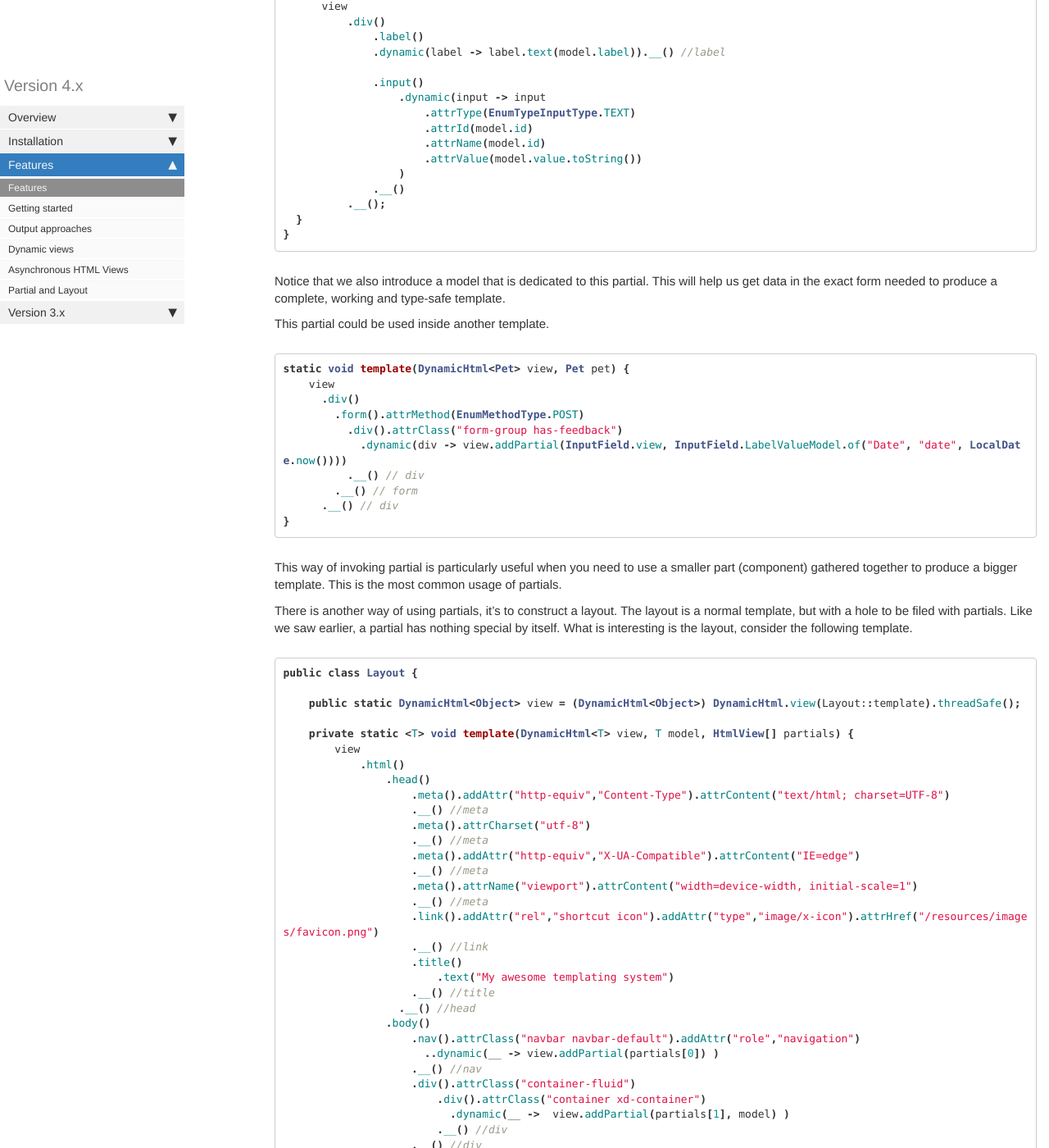
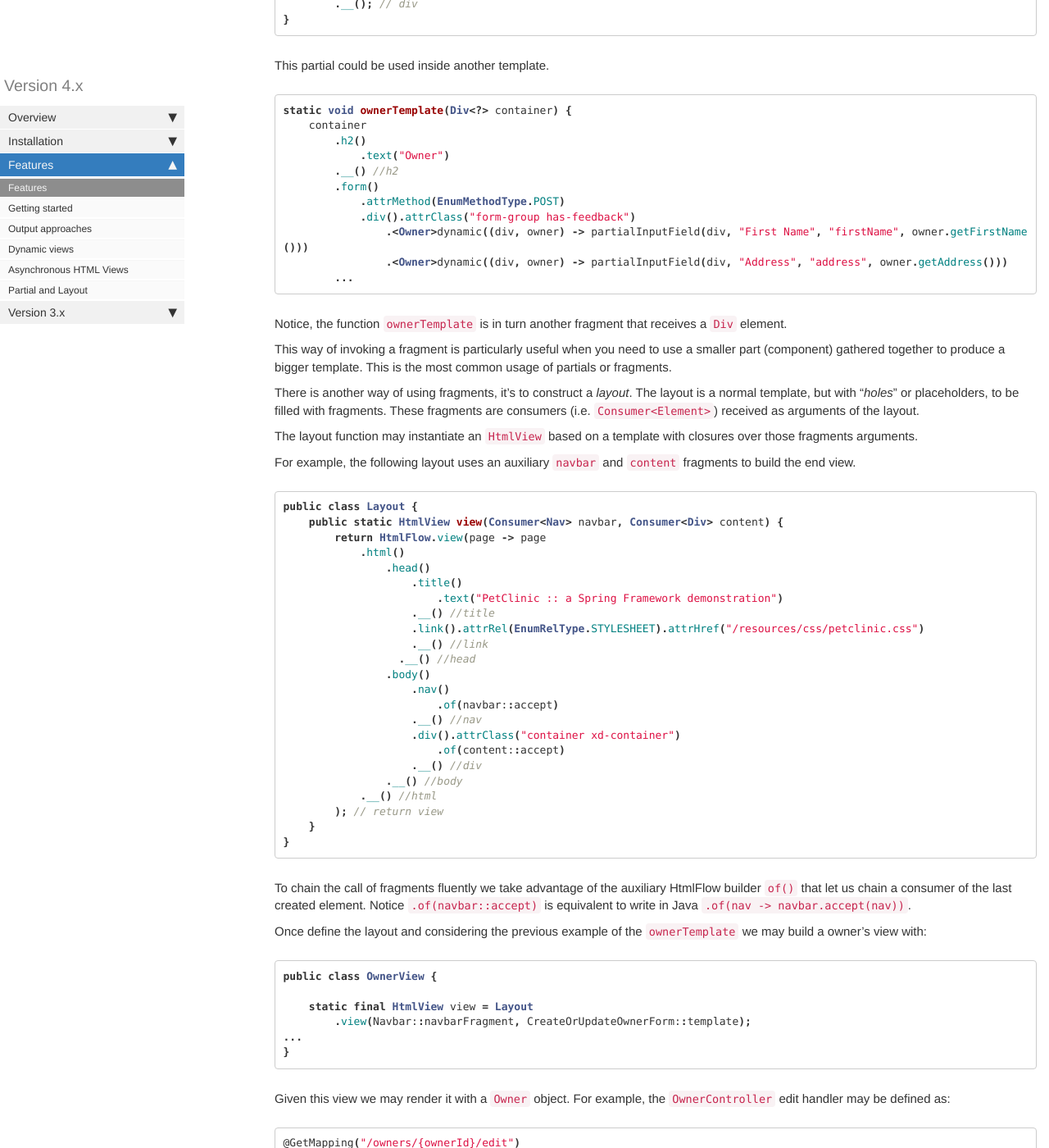
Before and after one commit to fmcarvalho/mydoctheme, a Jekyll site: the page built from pages/htmlflow/features.md, in a window 1280 px wide and 1400 px high, scrolled down 4702 px. Shown: the whole window at 82% size. Built offline with Jekyll 4.4.1, drawn with Linux system fonts in a browser that asks for light colours; comment, search, counter and statistics services are not loaded; some of the changed text lies outside the part shown.

Commit message:
Change the approach for using partials in API 4.x.

````diff
--- a/pages/htmlflow/features.md
+++ b/pages/htmlflow/features.md
@@ -257,133 +257,120 @@ HtmlFlow _await_ feature works regardless the type of asynchronous model and can
 any kind of asynchronous API.
 
 
-## Partial and Layout
+## Layout and partial views (aka _fragments_)
 
-HtmlFlow also enables the use of partial HTML blocks inside a template function.
+HtmlFlow also enables the use of partial HTML blocks inside a template function, also know as _fragments_.
 This is useful whenever you want to reuse the same template with different HTML fragments.
 
-The partial is constructed just like any template. Consider the following, which create a template, for a div containing a label and an input.
+A fragment is constructed just like any template, that is a consumer of an HTML element.
+Whereas a view template receives an `HtmlPage` corresponding the root element, a fragment template
+may receive any kind of HTML element.
+But, instead of a specific functional interface `HtmlTemlate` used for views, a fragment
+is defined with the standard `Consumer<T>` where `T` is the type of the parent element.
+For example, a fragment for a footer may be defined by a `Consumer<Footer>`.
+
+The fragment template may receive additional arguments for auxiliary model objects (i.e. context objects).
+
+Consider the following example from [Spring Petclinic](https://github.com/xmlet/spring-petclinic),
+which creates a fragment for a `div` containing a `label` and an `input`.
 
 ```java
-public class InputField {
-  public static class LabelValueModel {
-        final String label;
-        final String id;
-        final Object value;
-
-        private LabelValueModel(String label, String id, Object value) {
-            this.label = label;
-            this.id = id;
-            this.value = value;
-        }
-
-        public static LabelValueModel of(String label, String id,  Object value) {
-            return new LabelValueModel(label, id, value);
-        }
-    }
-
-  public static HtmlView<LabelValueModel> view = DynamicHtml.view(InputField::template);
-
-  static void template(DynamicHtml<LabelValueModel> view, LabelValueModel model) {
-      view
-          .div()
-              .label()
-              .dynamic(label -> label.text(model.label)).__() //label
-
-              .input()
-                  .dynamic(input -> input
-                      .attrType(EnumTypeInputType.TEXT)
-                      .attrId(model.id)
-                      .attrName(model.id)
-                      .attrValue(model.value.toString())
-                  )
-              .__()
-          .__();
-  }
+static void partialInputField(Div<?> container, String label, String id, Object value) {
+    container
+        .div().attrClass("form-group")
+            .label()
+                .text(label)
+            .__() //label
+            .input()
+                .attrClass("form-control")
+                .attrType(EnumTypeInputType.TEXT)
+                .attrId(id)
+                .attrName(id)
+                .attrValue(value.toString())
+            .__() // input
+        .__(); // div
 }
 ```
-Notice that we also introduce a model that is dedicated to this partial.
-This will help us get data in the exact form needed to produce a complete, working and type-safe template.
 
 This partial could be used inside another template.
 
 ```java
-static void template(DynamicHtml<Pet> view, Pet pet) {
-    view
-      .div()
-        .form().attrMethod(EnumMethodType.POST)
-          .div().attrClass("form-group has-feedback")
-            .dynamic(div -> view.addPartial(InputField.view, InputField.LabelValueModel.of("Date", "date", LocalDate.now())))
-          .__() // div
-        .__() // form
-      .__() // div
-}
+static void ownerTemplate(Div<?> container) {
+    container
+        .h2()
+            .text("Owner")
+        .__() //h2
+        .form()
+            .attrMethod(EnumMethodType.POST)
+            .div().attrClass("form-group has-feedback")
+                .<Owner>dynamic((div, owner) -> partialInputField(div, "First Name", "firstName", owner.getFirstName()))
+                .<Owner>dynamic((div, owner) -> partialInputField(div, "Address", "address", owner.getAddress()))
+        ...
 ```
 
-This way of invoking partial is particularly useful when you need to use a smaller part (component) gathered together to produce a bigger template.
-This is the most common usage of partials.
+Notice, the function `ownerTemplate` is in turn another fragment that receives a `Div` element.
 
-There is another way of using partials, it's to construct a layout. The layout is a normal template, but with a hole to be filed with partials.
-Like we saw earlier, a partial has nothing special by itself. What is interesting is the layout, consider the following template.
+This way of invoking a fragment is particularly useful when you need to use a smaller part (component) gathered together to produce a bigger template.
+This is the most common usage of partials or fragments.
 
+There is another way of using fragments, it's to construct a _layout_.
+The layout is a normal template, but with "_holes_" or placeholders, to be filled with fragments.
+These fragments are consumers (i.e. `Consumer<Element>`) received as arguments of the layout.
+
+The layout function may instantiate an `HtmlView` based on a template with closures over
+those fragments arguments.
+
+For example, the following layout uses an auxiliary `navbar` and `content` fragments to build the end view.
 
 ```java
 public class Layout {
-
-    public static DynamicHtml<Object> view = (DynamicHtml<Object>) DynamicHtml.view(Layout::template).threadSafe();
-
-    private static <T> void template(DynamicHtml<T> view, T model, HtmlView[] partials) {
-        view
+    public static HtmlView view(Consumer<Nav> navbar, Consumer<Div> content) {
+        return HtmlFlow.view(page -> page
             .html()
                 .head()
-                    .meta().addAttr("http-equiv","Content-Type").attrContent("text/html; charset=UTF-8")
-                    .__() //meta
-                    .meta().attrCharset("utf-8")
-                    .__() //meta
-                    .meta().addAttr("http-equiv","X-UA-Compatible").attrContent("IE=edge")
-                    .__() //meta
-                    .meta().attrName("viewport").attrContent("width=device-width, initial-scale=1")
-                    .__() //meta
-                    .link().addAttr("rel","shortcut icon").addAttr("type","image/x-icon").attrHref("/resources/images/favicon.png")
+                    .title()
+                        .text("PetClinic :: a Spring Framework demonstration")
+                    .__() //title
+                    .link().attrRel(EnumRelType.STYLESHEET).attrHref("/resources/css/petclinic.css")
                     .__() //link
-                    .title()
-                        .text("My awesome templating system")
-                    .__() //title
                   .__() //head
                 .body()
-                    .nav().attrClass("navbar navbar-default").addAttr("role","navigation")
-                      ..dynamic(__ -> view.addPartial(partials[0]) )
+                    .nav()
+                        .of(navbar::accept)
                     .__() //nav
-                    .div().attrClass("container-fluid")
-                        .div().attrClass("container xd-container")
-                          .dynamic(__ ->  view.addPartial(partials[1], model) )
-                        .__() //div
+                    .div().attrClass("container xd-container")
+                        .of(content::accept)
                     .__() //div
                 .__() //body
-            .__(); //html
+            .__() //html
+        ); // return view
     }
 }
 ```
 
-Notice the third argument to the function `template`, this array of partials is the place where we receive the partials to fill the holes of our layout.
-To use them we called two distinct signatures of `view.addPartial`, one with only the partial, and one with a partial and a model. Depending on the type of
-templated hidden behind `partials[0]`` we would use one signature or the other.
+To chain the call of fragments fluently we take advantage of the auxiliary HtmlFlow builder `of()` that let us chain a consumer of the last created element.
+Notice `.of(navbar::accept)` is equivalent to write in Java `.of(nav -> navbar.accept(nav))`.
 
-So we have defined our layout, let's use it to create a template with much less clutter.
+Once define the layout and considering the previous example of the `ownerTemplate` we may build
+a owner's view with:
 
 ```java
-public class APage {
+public class OwnerView {
 
-    public static DynamicHtml<Object> view = (DynamicHtml<Object>) DynamicHtml.view(Layout::template, Object model, new DynamicHtml<Object>[]{Menu::template, APage::template]).threadSafe();
-
-    private static <T> void template(DynamicHtml<T> view, T model, HtmlView[] partials) {
-        view
-            .div().text("Type safety feel so cozy !!")
-    }
+    static final HtmlView view = Layout
+        .view(Navbar::navbarFragment, CreateOrUpdateOwnerForm::template);
+...
 }
 ```
 
-Notice the member `view` which call the layout's template, and passing the menu and the page component as an array.
+Given this view we may render it with a `Owner` object.
+For example, the `OwnerController` edit handler may be defined as:
 
-
-<p>&nbsp;</p>
+```java
+@GetMapping("/owners/{ownerId}/edit")
+@ResponseBody
+public String initUpdateOwnerForm(@PathVariable("ownerId") int ownerId) {
+    Owner owner = ownersRepository.findById(ownerId);
+    return OwnerView.view.render(owner);
+}
+```
````
